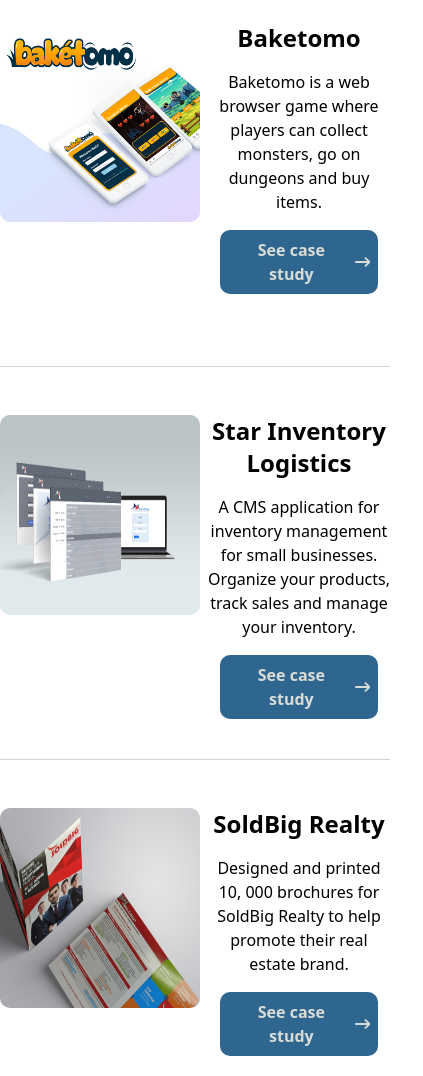
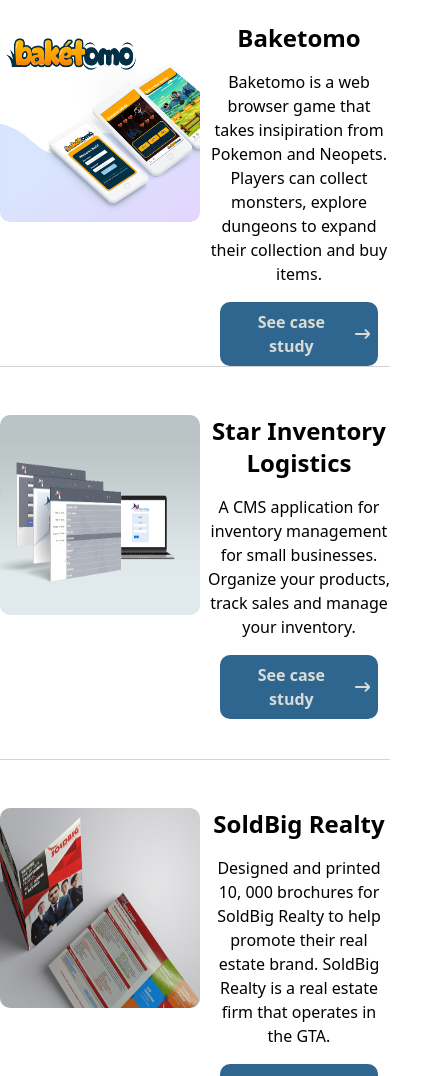
Before and after one commit to Rafflafressia/Chaotink, a React (Vite) app: page / in a window 390 px wide. Shown: the part 811-1887 px from the top of the page, 423 px wide, since content can reach past the window. Built offline with nearby package versions, Linux system fonts and the light colour scheme.

Commit message:
Updated description text, added extra study.

```diff
--- a/src/components/CaseStudy.jsx
+++ b/src/components/CaseStudy.jsx
@@ -17,11 +17,11 @@
       {/* Hover Container */}
       <div className="case-study md:relative md:overflow-hidden flex mb-24 md:m-2 space-x-2 justify-center items-start">
         {img}
-        <div className="description invisible w-[0px] h-[0px] md:w-[450px] md:h-[225px] md:absolute md:visible md:flex md:flex-col md:items-start md:p-4 md:justify-center md:bottom-0 rounded-[10px]">
+        <div className="description invisible w-[0px] h-[0px] md:w-[450px] md:h-[225px] md:absolute md:visible md:flex md:flex-col md:items-start md:px-4 md:justify-center md:bottom-0 rounded-[10px]">
           <div className="flex flex-col justify-center items-start">
             {label}
-            <h1 className="my-2 font-bold text-[20px]">{title}</h1>
-            <p className="text-left text-[15px]">{description}</p>
+            <h1 className="font-bold text-[25px] relative top-6">{title}</h1>
+            <p className="text-left text-[15px] w-[400px] h-[100px] relative top-4 flex justify-start items-center">{description}</p>
             <button className="bg-[#2f6690] rounded-[10px] text-[#d9dcd6] flex justify-center items-center p-2 my-4">
               <p className="mx-2 font-bold">See case study</p>{" "}
               <FaArrowRightLong />
--- a/src/index.css
+++ b/src/index.css
@@ -23,7 +23,7 @@
   bottom: 0px;
   left: 15px;
   color: black;
-  background-color: rgba(255, 255, 255, 0.75);
+  background-color: rgba(255, 255, 255, 0.95);
 }
 
 /* Mobile styles */
--- a/src/pages/Home.jsx
+++ b/src/pages/Home.jsx
@@ -23,7 +23,7 @@
       label: "FULL STACK WEB DEVELOPMENT",
       title: "Baketomo",
       description:
-        "Baketomo is a web browser game where players can collect monsters, go on dungeons and buy items.",
+        "Baketomo is a web browser game that takes insipiration from Pokemon and Neopets. Players can collect monsters, explore dungeons to expand their collection and buy items.",
     },
     {
       img: { StarInventory },
@@ -37,14 +37,14 @@
       label: "GRAPHIC DESIGN",
       title: "SoldBig Realty",
       description:
-        "Designed and printed 10, 000 brochures for SoldBig Realty to help promote their real estate brand.",
+        "Designed and printed 10, 000 brochures for SoldBig Realty to help promote their real estate brand. SoldBig Realty is a real estate firm that operates in the GTA.",
     },
     {
       img: { PremiumCustom },
       label: "GRAPHIC DESIGN",
       title: "Premier Custom Surfacing",
       description:
-        "Designed, printed and wrapped 8 trucks and 1 trailer.",
+        "Designed, printed and wrapped 8 trucks and 1 trailer. Premium Custom Surfacing or Playsafe Canada specializes in rubberized pour-in surfaces.",
     },
     {
       img: { Answerables },
@@ -131,7 +131,7 @@
               }
               label={
                 study.label && (
-                  <label className="text-[12px] tracking-wider">
+                  <label className="relative top-4 text-[12px] tracking-wider">
                     {study.label}
                   </label>
                 )
```
